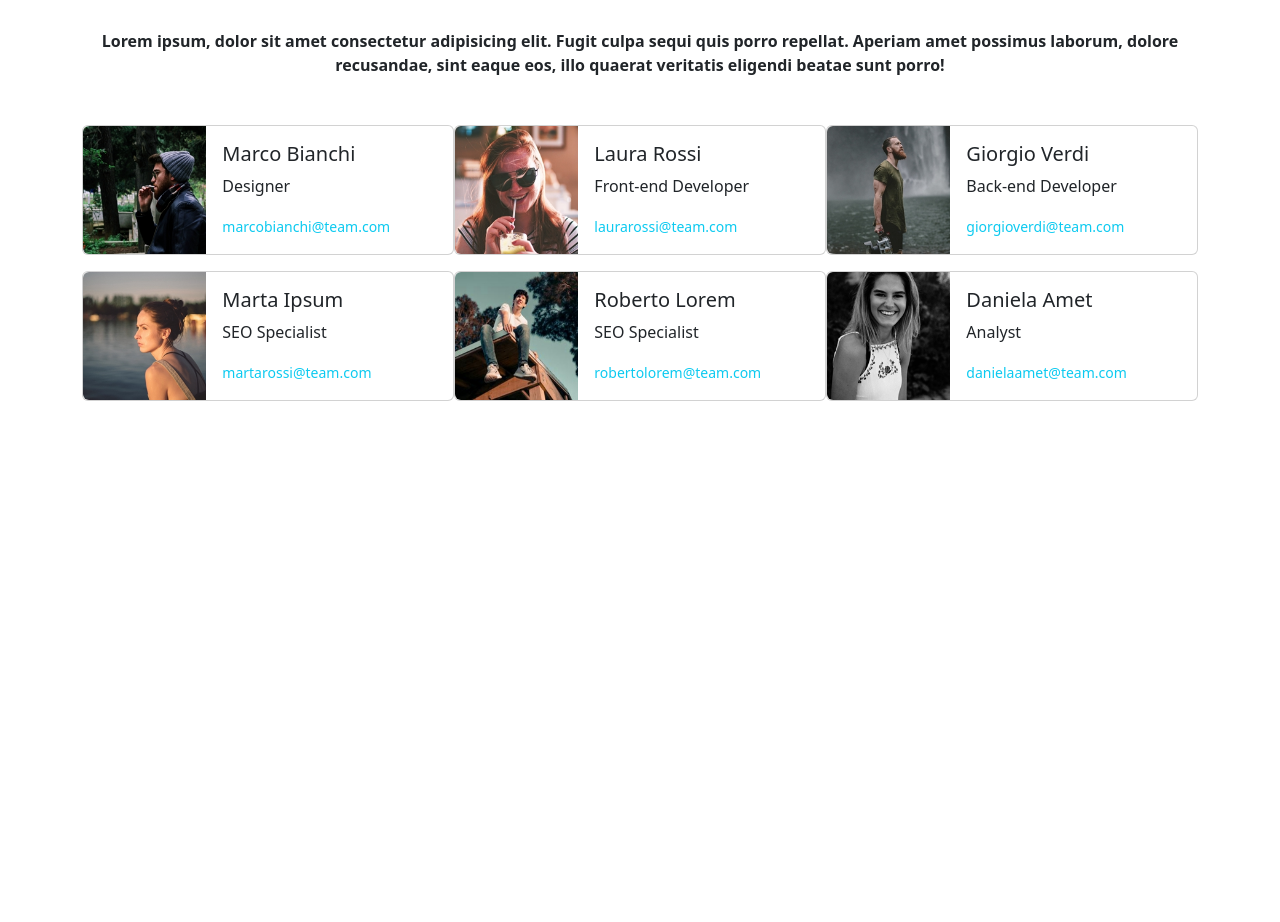
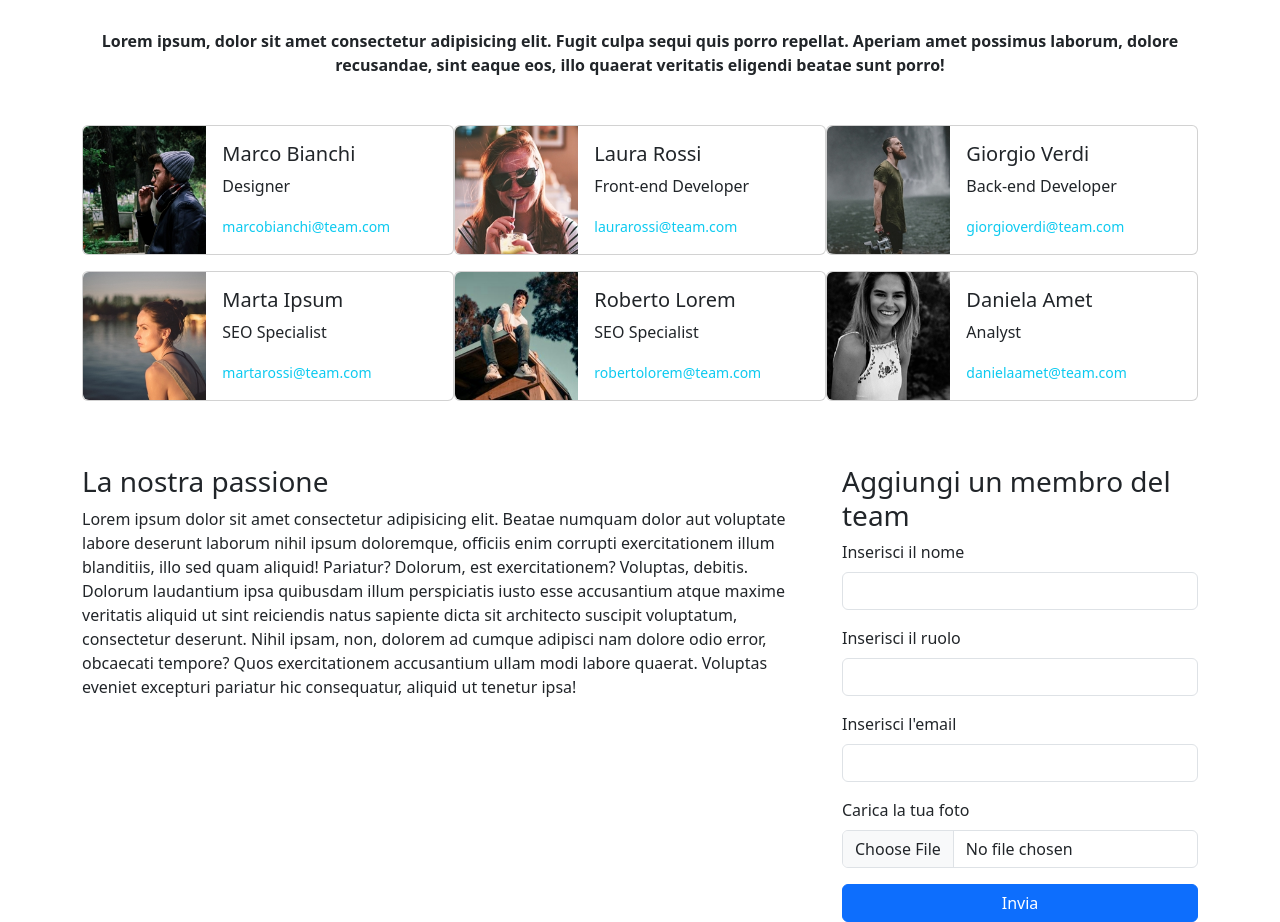
Before and after one commit to NiccoloDiDomenico/js-our-team, a plain HTML site: page index.html in a window 1280 px wide. Shown: the part 115-1037 px from the top of the page. Before the commit the page ends 800 px from the top, so only its background shows below. Drawn offline with nearby package versions, Linux system fonts and the light colour scheme.

Commit message:
feat: aggiunge il form per la parte bonus

```diff
--- a/index.html
+++ b/index.html
@@ -16,7 +16,8 @@
 
     <!-- header -->
     <header>
-        <h1 class="text-center text-danger-emphasis fw-bold my-5">Meet our Team</h1>
+        <!-- Title -->
+        <h1 class="text-center fw-bold my-5">Meet our Team</h1>
     </header>
     <!-- /header -->
 
@@ -27,7 +28,9 @@
         <section>
             <div class="container">
                 <p class="text-center fw-bold">
-                    Lorem ipsum, dolor sit amet consectetur adipisicing elit. Fugit culpa sequi quis porro repellat. Aperiam amet possimus laborum, dolore recusandae, sint eaque eos, illo quaerat veritatis eligendi beatae sunt porro!
+                    Lorem ipsum, dolor sit amet consectetur adipisicing elit. Fugit culpa sequi quis porro repellat.
+                    Aperiam amet possimus laborum, dolore recusandae, sint eaque eos, illo quaerat veritatis eligendi
+                    beatae sunt porro!
                 </p>
             </div>
         </section>
@@ -38,7 +41,8 @@
             <!-- container -->
             <div class="container my-5">
                 <!-- grid -->
-                <div id="team-members-grid" class="row row-cols-1 row-cols-md-2 row-cols-lg-3 justify-content-center g-0">
+                <div id="team-members-grid"
+                    class="row row-cols-1 row-cols-md-2 row-cols-lg-3 justify-content-center g-0">
                     <!-- cards -->
                     <!-- <div class="card mb-3" style="max-width: 540px;">
                         <div class="row g-0">
@@ -62,6 +66,52 @@
         </section>
         <!-- /Member section -->
 
+        <!-- Form section -->
+        <section>
+            <div class="container">
+                <div class="row">
+                    <div class="col- col-md-8 col-lg-8">
+                        <h3>La nostra passione</h3>
+                        <p>
+                            Lorem ipsum dolor sit amet consectetur adipisicing elit. Beatae numquam dolor aut voluptate
+                            labore deserunt laborum nihil ipsum doloremque, officiis enim corrupti exercitationem illum
+                            blanditiis, illo sed quam aliquid! Pariatur?
+                            Dolorum, est exercitationem? Voluptas, debitis. Dolorum laudantium ipsa quibusdam illum
+                            perspiciatis iusto esse accusantium atque maxime veritatis aliquid ut sint reiciendis natus
+                            sapiente dicta sit architecto suscipit voluptatum, consectetur deserunt.
+                            Nihil ipsam, non, dolorem ad cumque adipisci nam dolore odio error, obcaecati tempore? Quos
+                            exercitationem accusantium ullam modi labore quaerat. Voluptas eveniet excepturi pariatur
+                            hic consequatur, aliquid ut tenetur ipsa!
+                        </p>
+                    </div>
+                    <div class="col- col-md-4 col-lg-4">
+                        <h3>Aggiungi un membro del team</h3>
+                        <form id="add-member-form" class="d-flex flex-column">
+                            <div class="mb-3 ">
+                                <label for="name" class="form-label">Inserisci il nome</label>
+                                <input type="text" class="form-control" id="name" required autocomplete="off">
+                            </div>
+                            <div class="mb-3 ">
+                                <label for="role" class="form-label">Inserisci il ruolo</label>
+                                <input type="text" class="form-control" id="role" required required autocomplete="off">
+                            </div>
+                            <div class="mb-3 ">
+                                <label for="email" class="form-label">Inserisci l'email</label>
+                                <input type="email" class="form-control" id="email" aria-describedby="emailHelp"
+                                    required required autocomplete="off">
+                            </div>
+                            <div class="mb-3">
+                                <label for="file" class="form-label">Carica la tua foto</label>
+                                <input class="form-control" type="file" id="file" required autocomplete="off">
+                              </div>
+                            <button type="submit" class="btn btn-primary ">Invia</button>
+                        </form>
+                    </div>
+                </div>
+            </div>
+        </section>
+        <!-- /Form section -->
+
     </main>
     <!-- /main -->
 
--- a/js/script.js
+++ b/js/script.js
@@ -43,12 +43,24 @@ console.log(`Team Members:`, teamMembers);
 
 //   ELEMENTS
 const teamMembersGridElement = document.getElementById("team-members-grid")
+const addMemberFormElement = document.getElementById("add-member-form")
 
-console.log(teamMembersGridElement);
+console.log(teamMembersGridElement, addMemberFormElement);
+
+// INPUTS
+const inputs = document.querySelectorAll("#add-member-form input")
+const nameInputs = document.getElementById("name")
+const roleInputs = document.getElementById("role")
+const emailInputs = document.getElementById("email")
+const fileInputs = document.getElementById("file")
+
+console.log(inputs, nameInputs, roleInputs, emailInputs, fileInputs);
+
 
 
 // FUNCTIONS
 
+// Cards section
 // Funzione che crea la card membro
 const createCard = ({ name, role, email, img }) => {
     return `
@@ -86,5 +98,39 @@ const renderTeamMembersCards = () => {
     teamMembersGridElement.innerHTML = items;
 };
 
+// Form section
+
+const handleSubmit = (event) => {
+    event.preventDefault();
+    // console.log(event);
+
+    // Ottengo i valori degli input
+    const name = nameInputs.value.trim()
+    const role = roleInputs.value.trim()
+    const email = emailInputs.value.trim()
+    const image = fileInputs.value.trim()
+
+    console.log(name, role, email, image);
+
+    // Creo un nuovo ogetto con le proprietà dei valori presi prima
+    const newMember = {
+        name,
+        role,
+        email,
+        image
+    }
+
+    // Aggiungo il nuovo ogetto all'array principale
+    teamMembers.push(newMember);
+    console.log(teamMembers);
+
+    renderTeamMembersCards();
+
+    // Reset del form
+    addMemberFormElement.reset();
+}
+
 // LOGIC
 renderTeamMembersCards();
+
+addMemberFormElement.addEventListener("submit", handleSubmit);
```
